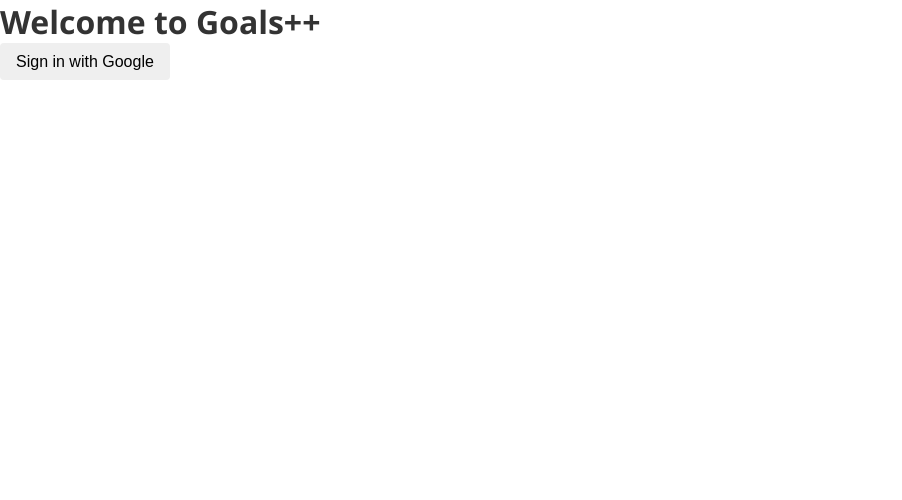
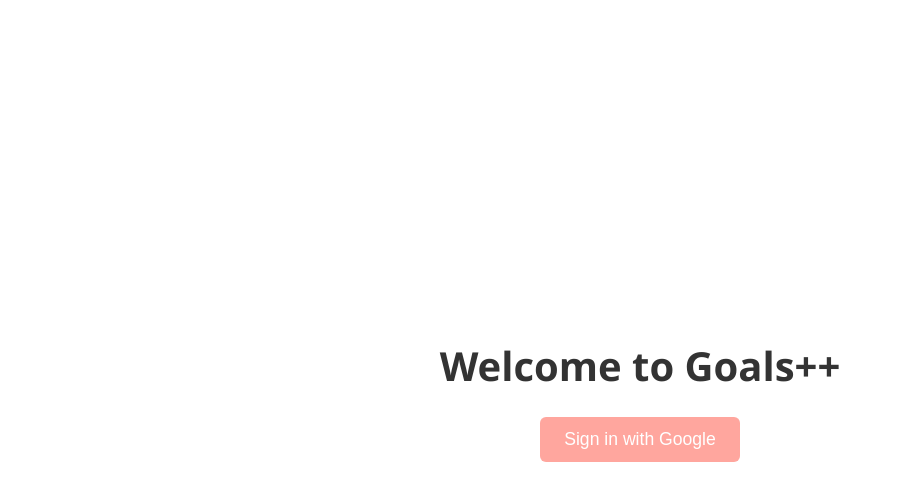
Before and after one commit to Shourya-31/Goals-tracker, a plain HTML site: page login.html in a window 1280 px wide. Shown: the whole page, without its empty margins (0-902 px from the left). Drawn offline with Linux system fonts and the light colour scheme; no server answers.

Commit message:
Update style.css

```diff
--- a/style.css
+++ b/style.css
@@ -311,3 +311,45 @@
     padding: 1.5rem;
   }
 }
+/* ─── LOGIN PAGE STYLES ──────────────────────────────────── */
+/* Only affects login.html (which uses .login-container) */
+
+html, body {
+  height: 100%;
+}
+
+.login-container {
+  /* full-screen flex centering */
+  display: flex;
+  flex-direction: column;
+  justify-content: center;
+  align-items: center;
+  gap: 1rem;
+
+  /* ensure we span full viewport */
+  min-height: 100vh;
+  padding: 1rem;
+  background: var(--bg-color);
+  color: var(--text-color);
+}
+
+.login-container h1 {
+  font-size: 2.5rem;
+  margin-bottom: 0.5rem;
+}
+
+#loginBtn {
+  font-size: 1.1rem;
+  padding: 0.75rem 1.5rem;
+  border: none;
+  border-radius: 6px;
+  background-color: var(--primary);
+  color: #ffffff;
+  cursor: pointer;
+  transition: background-color var(--transition), transform var(--transition);
+}
+
+#loginBtn:hover {
+  background-color: var(--accent);
+  transform: scale(1.05);
+}
```
